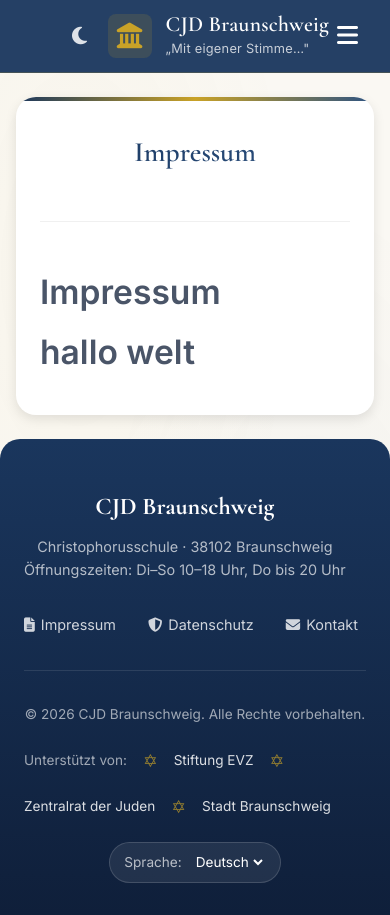
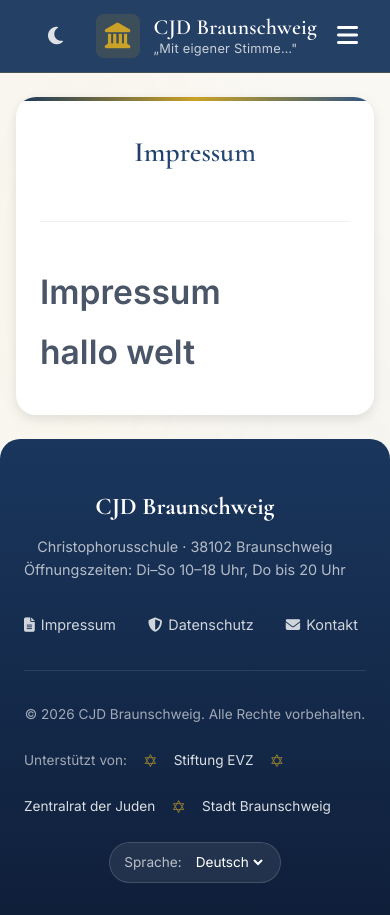
Before and after one commit to stolpersteinebs/stolpersteinebs.github.io, a Jekyll site: the page built from impressum.md, in a window 390 px wide. Built offline with Jekyll 4.4.1, drawn with Linux system fonts in a browser that asks for light colours; our own code applies the rules of GitHub Pages for plain Markdown files.

Commit message:
Fix header alignment and restore homepage two-column layout

```diff
--- a/_layouts/default.html
+++ b/_layouts/default.html
@@ -139,7 +139,11 @@
             display: flex;
             justify-content: space-between;
             align-items: center;
-            height: 72px;
+            min-height: 72px;
+            padding-top: 10px;
+            padding-bottom: 10px;
+            gap: 12px;
+            position: relative;
         }
 
         .nav-brand {
@@ -174,6 +178,8 @@
         .brand-title-group {
             display: flex;
             flex-direction: column;
+            justify-content: center;
+            min-height: 44px;
         }
 
         .brand-title {
@@ -189,6 +195,7 @@
             opacity: 0.75;
             font-weight: 400;
             letter-spacing: 0.02em;
+            line-height: 1.25;
         }
 
         /* Theme Toggle */
@@ -550,7 +557,7 @@
         }
 
         /* Responsive */
-        @media (max-width: 900px) {
+        @media (max-width: 1200px) {
             .hamburger {
                 display: block;
             }
@@ -558,7 +565,7 @@
             .nav-menu {
                 display: none;
                 position: absolute;
-                top: 72px;
+                top: 100%;
                 left: 0;
                 width: 100%;
                 background: #1a365d;
@@ -581,7 +588,9 @@
                 padding: 12px 16px;
                 border-radius: var(--radius-sm);
             }
+        }
 
+        @media (max-width: 900px) {
             .content-container {
                 padding: 32px 24px;
             }
```
Also changed, not shown: index.html (+12 -3 lines).
